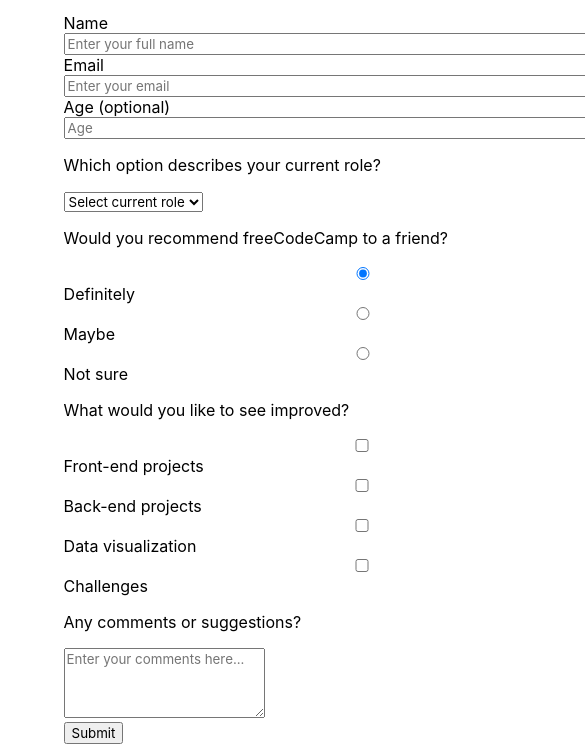
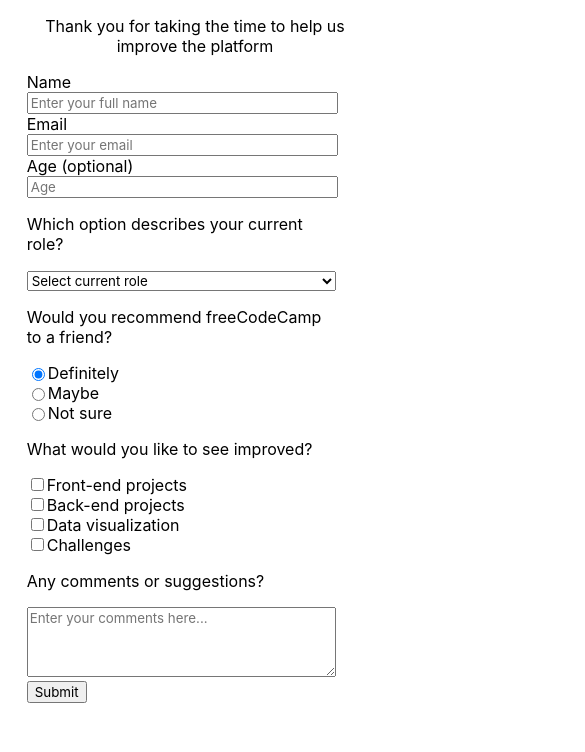
Before and after one commit to javrr-ui/surveyForm, a plain HTML site: page index.html in a window 390 px wide. Shown: the part 129-881 px from the top of the page, 585 px wide, since content can reach past the window. After the commit the page ends 844 px from the top, so only its background shows below. Drawn offline with Linux system fonts and the light colour scheme.

Commit message:
Make responsive

```diff
--- a/style.css
+++ b/style.css
@@ -9,17 +9,54 @@ body {
 }
 
 #survey {
-    width: 700px;
+    width: 100%;
     display: grid;
     justify-items: center;
 
 }
 
-input:not(#submit-button){
+#survey-form {
+    width: 500px;
+}
+
+input[type="text"],
+input[type="email"],
+input[type="number"]{
+    width: 90%;
+}
+
+select {
+    width: 92%;
+}
+
+.group {
     width: 100%;
+}
+
+label {
+    display: flex;
+    align-items: center;
 }
 
 
 textarea {
     resize: vertical;
+    width: 90%;
 }
+
+
+@media (max-width:900px){
+    #survey-form {
+        width: 90%;
+    }
+
+
+p,h1 {
+    height: auto;
+    width: 90%;
+}
+
+#description,h1 {
+    text-align: center;
+}
+}
```
